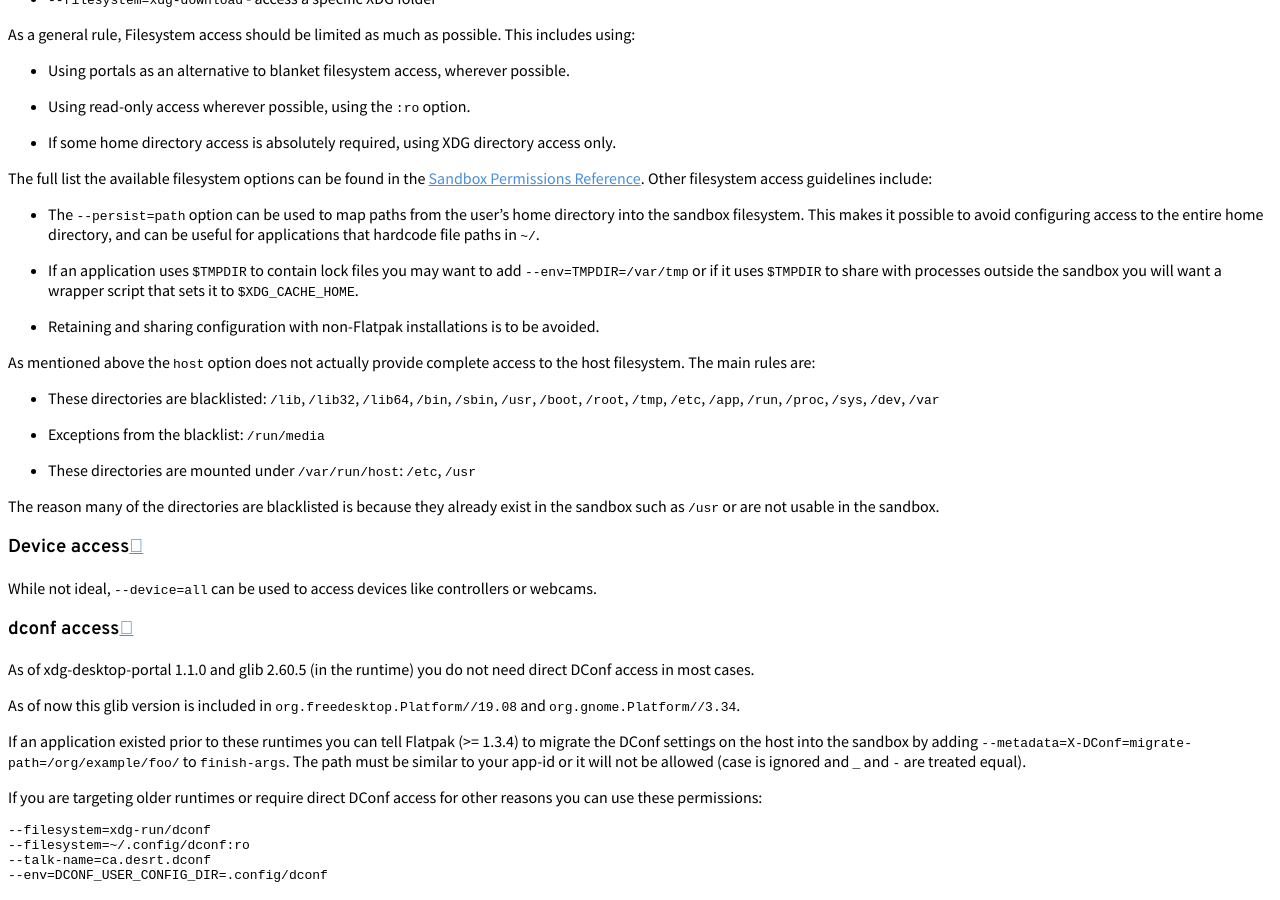
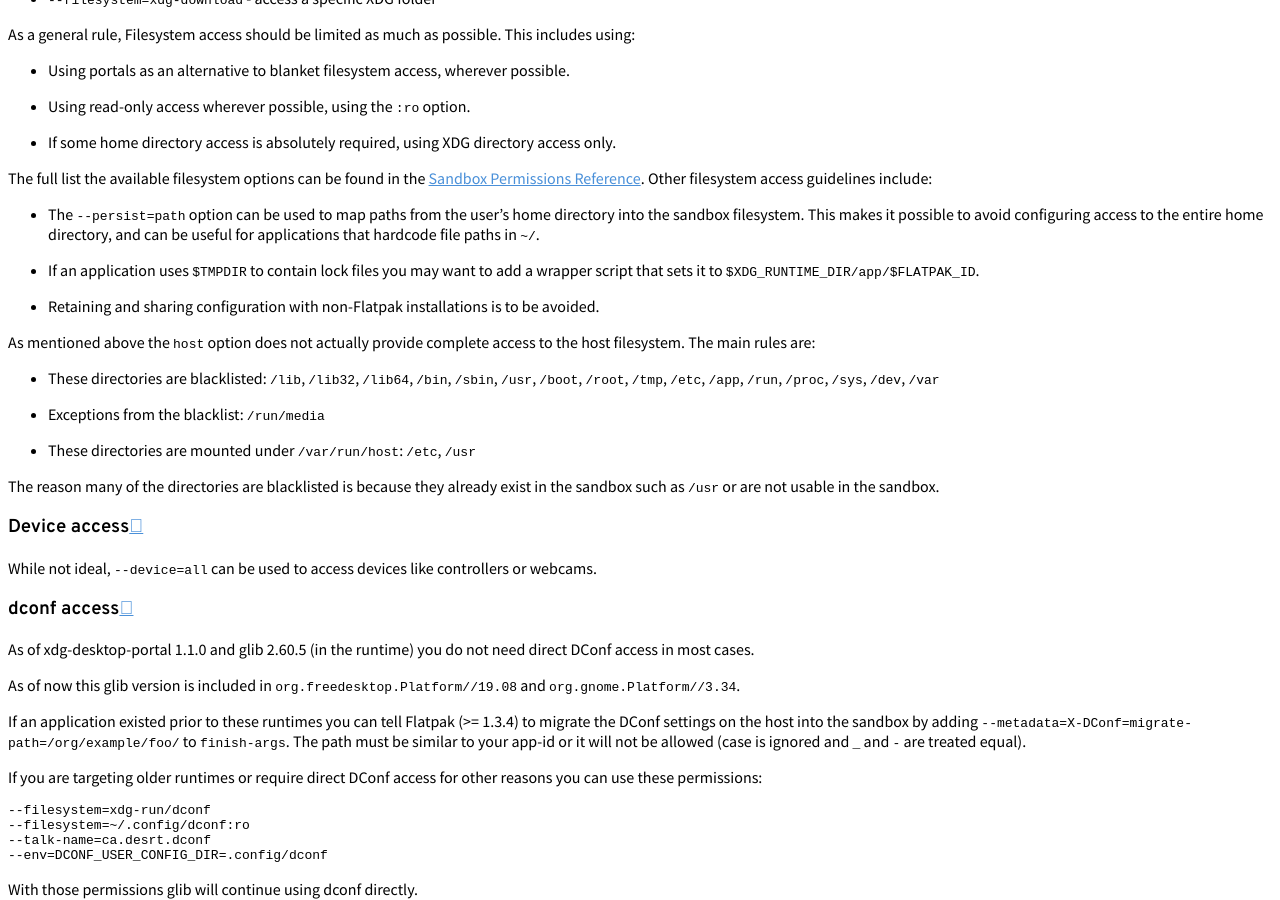
Before and after one commit to flatpak/flatpak-docs, a Sphinx documentation site: the page built from docs/sandbox-permissions.rst, in a window 1280 px wide and 900 px high, scrolled down 2503 px. Built offline with Sphinx 7.4.7 and the Read the Docs theme 2.0.0, drawn with Linux system fonts in a browser that asks for light colours.

Commit message:
Update sandbox-permissions.rst

```diff
--- a/docs/sandbox-permissions.rst
+++ b/docs/sandbox-permissions.rst
@@ -133,10 +133,7 @@ Other filesystem access guidelines include:
   directory, and can be useful for applications that hardcode file paths in
   ``~/``.
 - If an application uses ``$TMPDIR`` to contain lock files you may want to
-  add ``--env=TMPDIR=/var/tmp``
-  or if it uses ``$TMPDIR`` to share with processes outside the sandbox you
-  will want a wrapper script
-  that sets it to ``$XDG_CACHE_HOME``.
+  add a wrapper script that sets it to ``$XDG_RUNTIME_DIR/app/$FLATPAK_ID``.
 - Retaining and sharing configuration with non-Flatpak installations is to
   be avoided.
 
```
